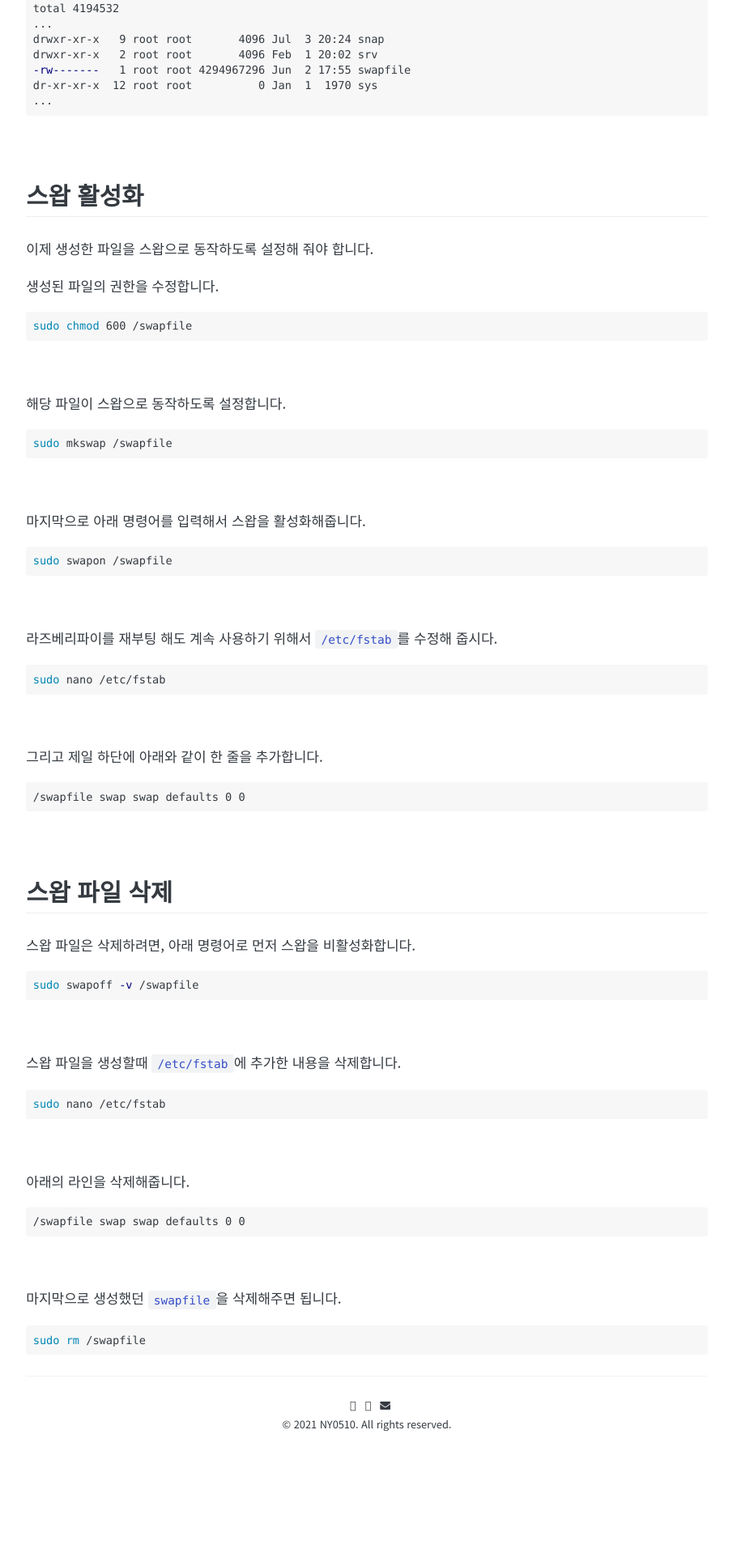
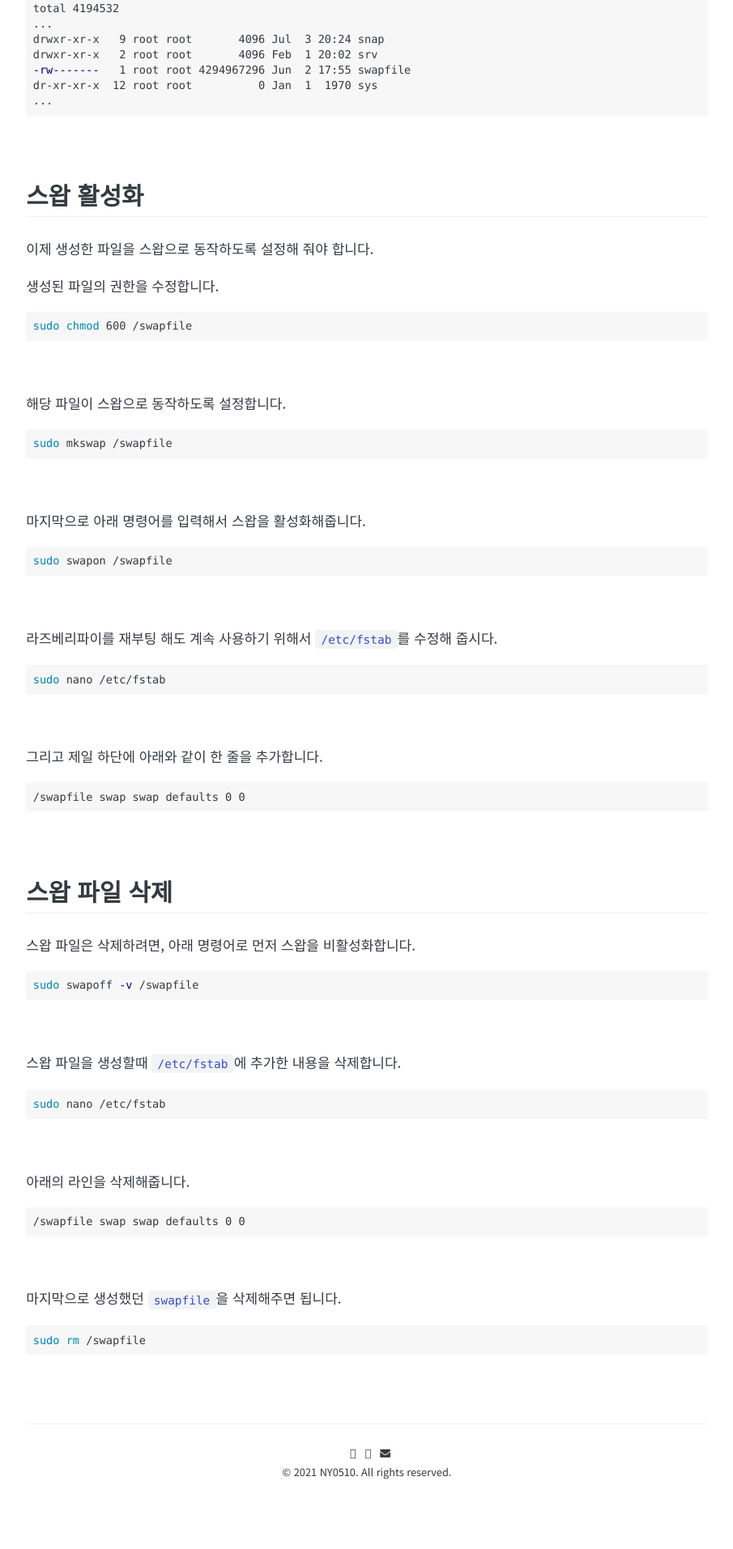
Before and after one commit to NY0510/Blog.old, a Jekyll site: the page built from _posts/2021-07-24-setting-up-swap-on-raspberry-pi.md, in a window 1280 px wide. Shown: the part 1188-3101 px from the top of the page at 81% size, without its empty margins (187-1092 px from the left). Built offline with Jekyll 4.4.1, drawn with Linux system fonts in a browser that asks for light colours; some web fonts are replaced; comment, search, counter and statistics services are not loaded; before the commit the page ends 3043 px from its top, so only the background shows below that.

Commit message:
comment margin 10%

```diff
--- a/_sass/_site.scss
+++ b/_sass/_site.scss
@@ -370,6 +370,11 @@
 	}
 }
 
+// Comment
+.post-comment {
+	margin-top: 10%;
+}
+
 /*--------------
   Footer
   -------------- */
```
